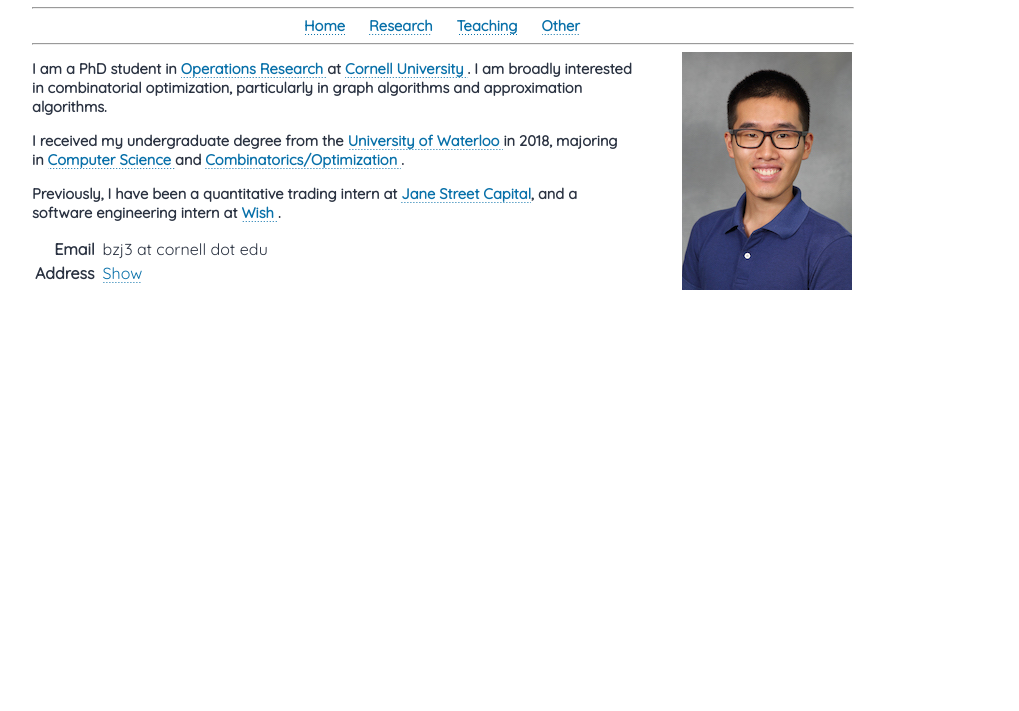
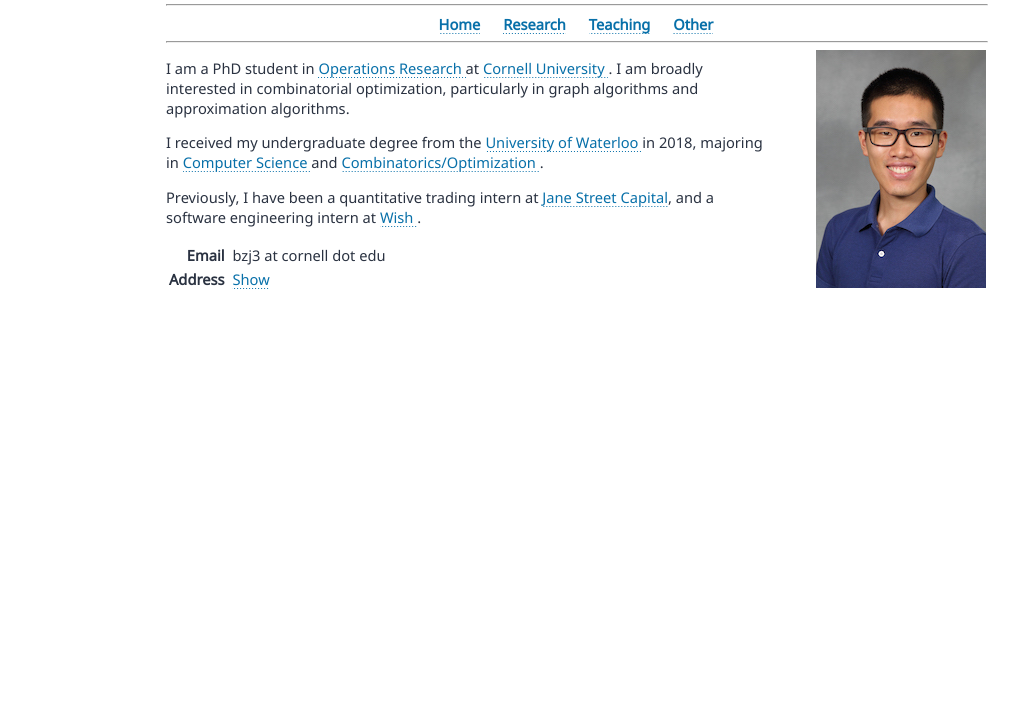
Before and after one commit to MapleOx/mapleox.github.io, a plain HTML site: page index.html in a window 1280 px wide. Shown: the part 89-800 px from the top of the page, without its empty margins (64-1083 px from the left). Drawn offline with Linux system fonts and the light colour scheme.

Commit message:
Update index.html

```diff
--- a/index.html
+++ b/index.html
@@ -1,4 +1,4 @@
-<b><!DOCTYPE html PUBLIC "-//W3C//DTD XHTML 1.0 Transitional//EN" "http://www.w3.org/TR/xhtml1/DTD/xhtml1-transitional.dtd">
+<!DOCTYPE html PUBLIC "-//W3C//DTD XHTML 1.0 Transitional//EN" "http://www.w3.org/TR/xhtml1/DTD/xhtml1-transitional.dtd">
 <html xmlns="http://www.w3.org/1999/xhtml" xml:lang="en" lang="en">
 <head>
 <meta http-equiv="Content-Type" content="text/html; charset=utf-8" />
@@ -17,7 +17,7 @@
 </script>
 
 
-<link href="https://fonts.googleapis.com/css?family=Quicksand" rel="stylesheet" type="text/css" />
+<link href="https://fonts.googleapis.com/css?family=Noto Sans" rel="stylesheet" type="text/css" />
 
 <style type="text/css">
 
@@ -26,11 +26,10 @@ body {
 	text-align: left;
 	font-size: 11pt;
 
-	font-family: 'Quicksand', 'Open Sans', sans-serif;
+	font-family: 'Noto Sans', 'Open Sans', sans-serif;
 
 	color: rgb(42,50,65);
-	margin: 1in;
-    margin-top: 0.3in;
+	margin: auto;
     width: 820px;
 }
 ol.pubs {
@@ -113,9 +112,9 @@ td.firstCol {
             &nbsp;&nbsp;&nbsp;&nbsp;
             <b> <a href="#research">Research</a> </b>
             &nbsp;&nbsp;&nbsp;&nbsp;
-            <b> <a href="teaching.html">Teaching</a> </b>
+            <b> <a href="#teaching.html">Teaching</a> </b>
             &nbsp;&nbsp;&nbsp;&nbsp;
-            <b> <a href="other.html">Other</a> </b>
+            <b> <a href="#other.html">Other</a> </b>
             </div>
 
             <hr style="width: 100%">
```
